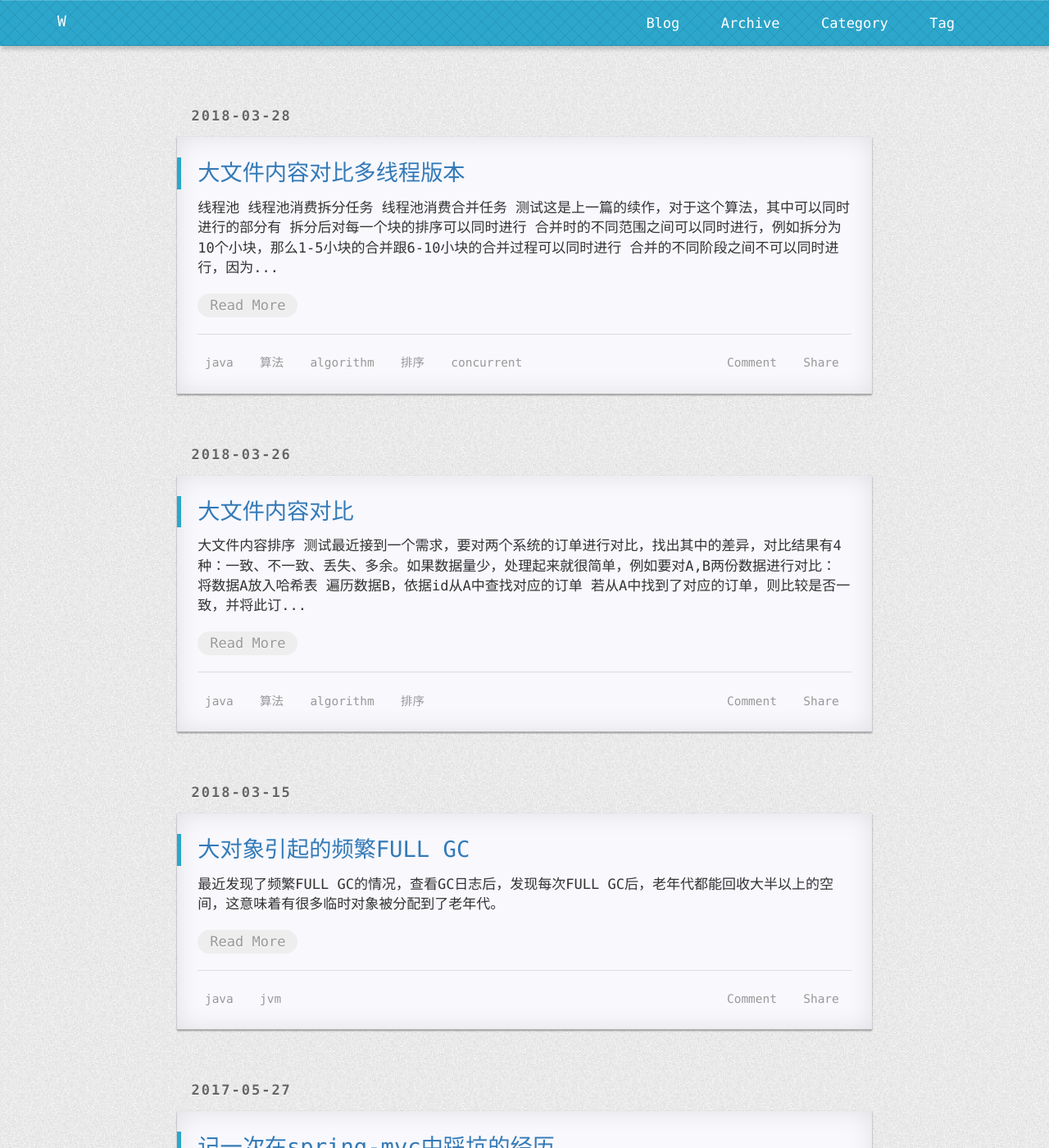
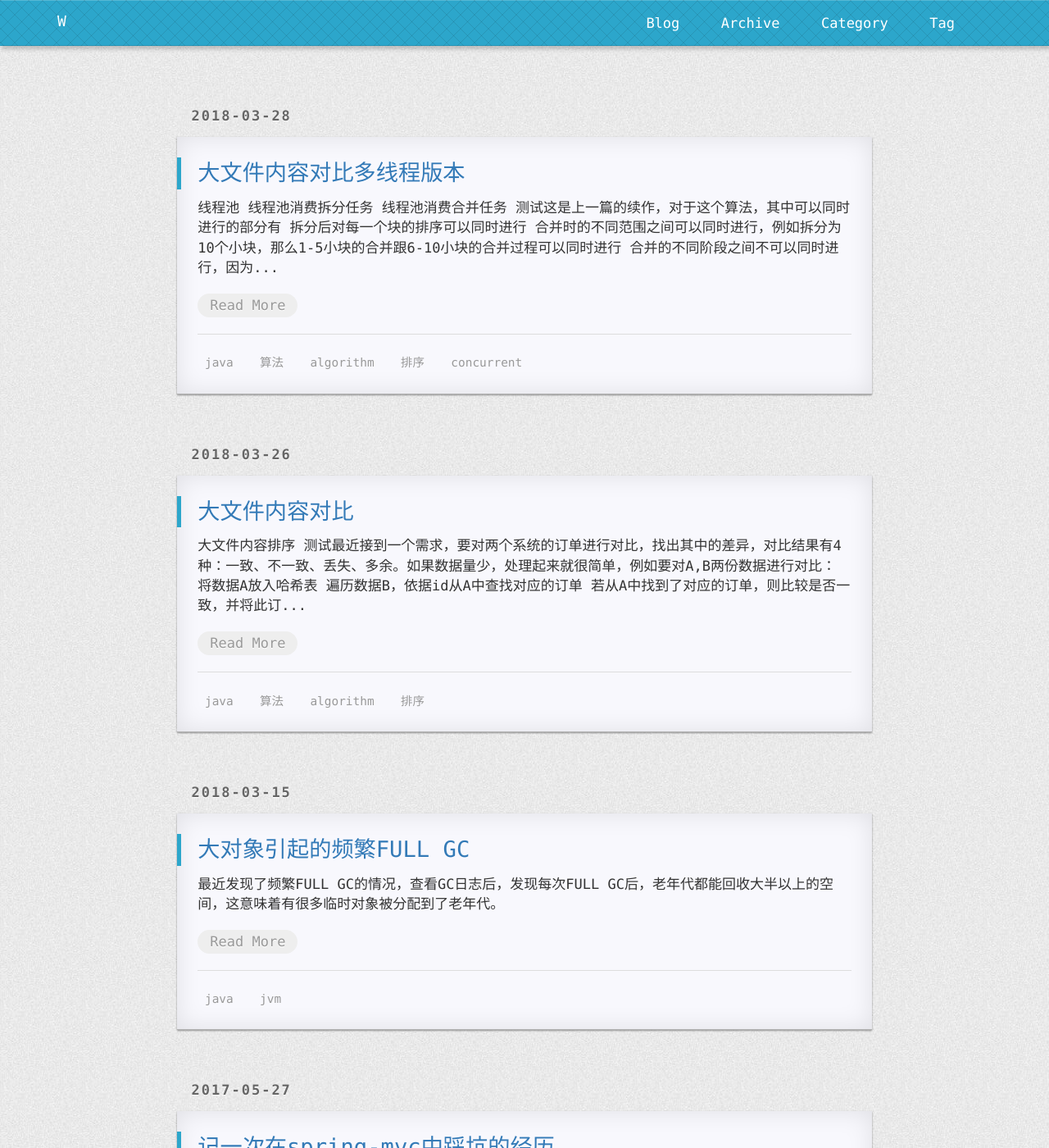
Before and after one commit to caowenwei/caowenwei.github.io, a Jekyll site: the page built from index.html, in a window 1280 px wide and 1400 px high. Shown: the whole window at 82% size. Built offline with Jekyll 4.4.1, drawn with Linux system fonts in a browser that asks for light colours; nearby versions of some CDN libraries; the list of posts is cut into pages by our own code; comment, search, counter and statistics services are not loaded; a style sheet for code colours, icons or effects is not loaded; some of the changed text lies outside the part shown.

Commit message:
Update index.html

```diff
--- a/index.html
+++ b/index.html
@@ -22,10 +22,6 @@ layout: default
                       {% for tag in post.tags %}
                       <a class="word-keep" href="{{ site.baseurl | prepend: site.url }}/tags/#{{ tag }}"><span class="octicon octicon-tag"></span>&nbsp;{{ tag }}</a>
                       {% endfor %}
-                      <span class="word-keep pull-right">
-                          <a href="{{ post.url | prepend: site.baseurl | prepend: site.url }}#post-comment"><span class="octicon octicon-comment"></span>&nbsp;Comment</a>
-                          <a href="{{ post.url | prepend: site.baseurl | prepend: site.url }}#post-share"><span class="octicon octicon-file-symlink-file"></span>&nbsp;Share</a>
-                      </span>
                   </footer>
                 </div>
             </article>
```
